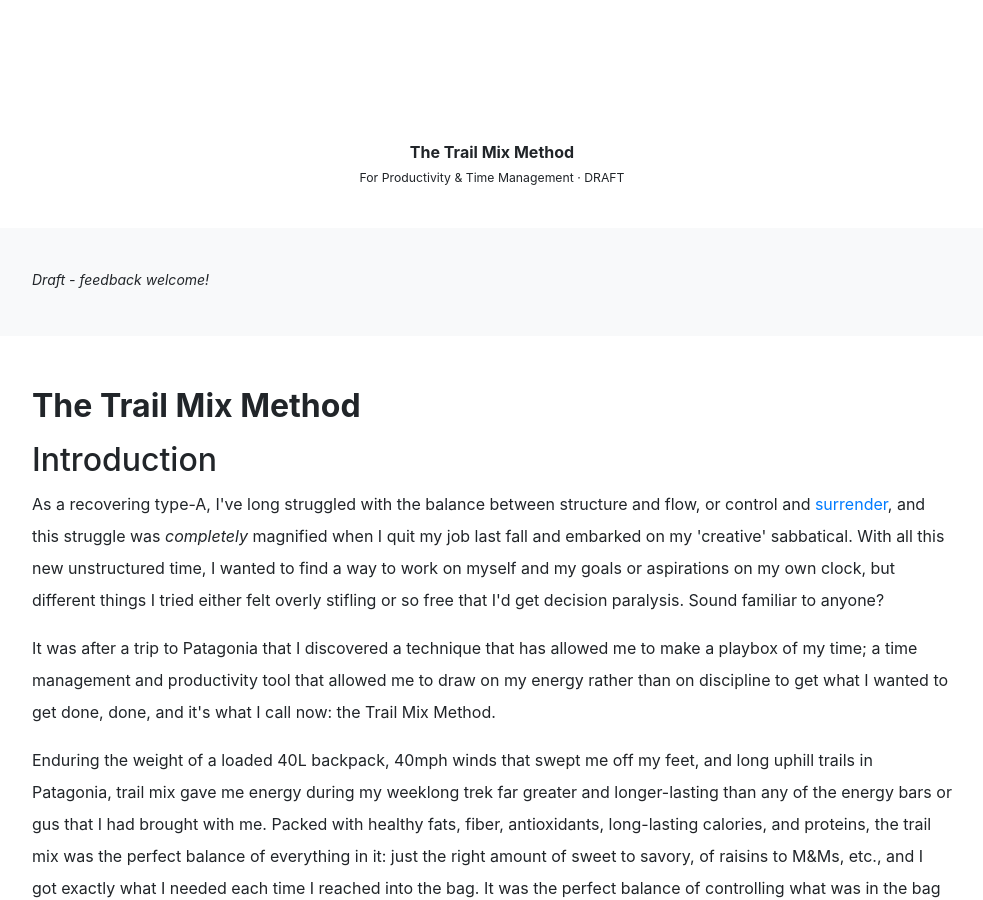
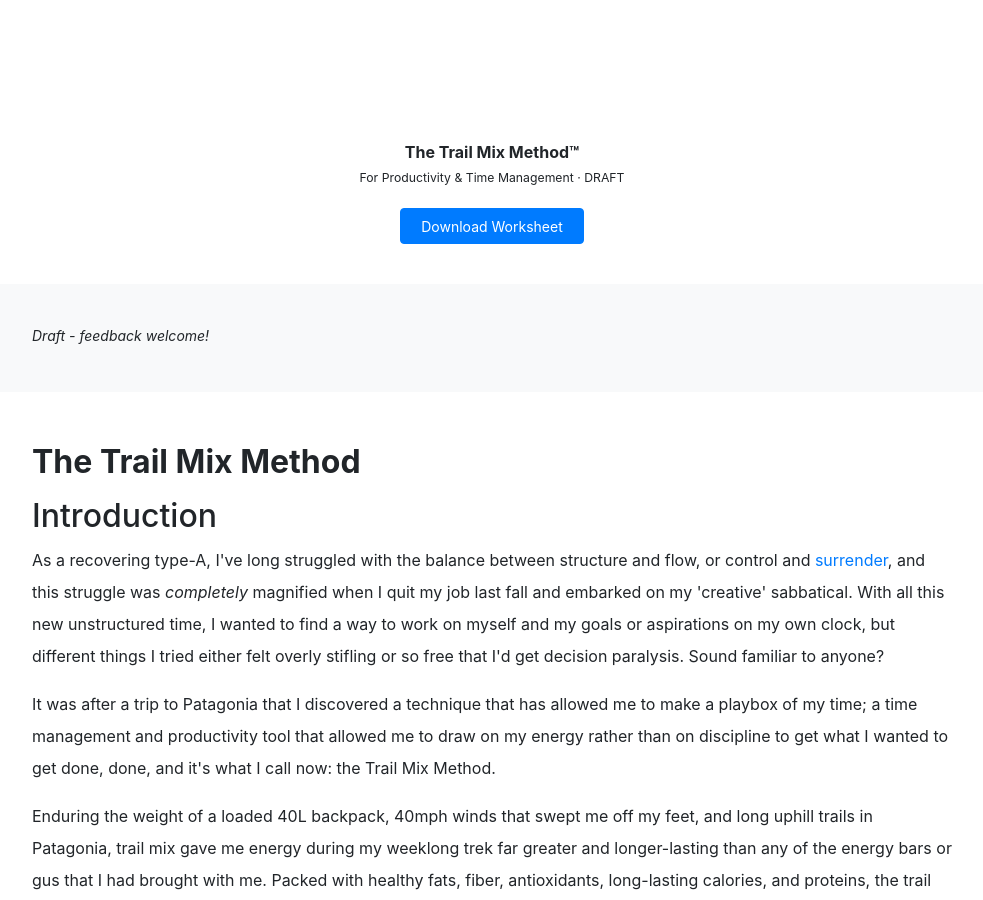
Before and after one commit to dalkat/dalkat.github.io, a Jekyll site: the page built from trailmix.md, in a window 1280 px wide and 900 px high. Shown: the whole window, without its empty margins (148-1131 px from the left). Built offline with Jekyll 4.4.1, drawn with Linux system fonts in a browser that asks for light colours; nearby versions of some CDN libraries; some web fonts are replaced; library files that are not in the unit come from our copies; some of the changed text lies outside the part shown.

Commit message:
TMM 2.4 added worksheet and updated header

```diff
--- a/_layouts/trailmix.html
+++ b/_layouts/trailmix.html
@@ -11,10 +11,13 @@ layout: default-sub
 
       <div class="container" style="padding-top:100px;">
               <div class="intro-text" style="display:block; text-align:center; padding:40px 0;">
-              <div class="intro-lead-in"><b>The Trail Mix Method</b><br><small><small>For Productivity & Time Management  &middot;  DRAFT</small></small>
-              </div></div>
+              <div class="intro-lead-in"><b>The Trail Mix Method&trade;</b><br><small><small>For Productivity & Time Management  &middot;  DRAFT</small></small>
+               <br>
+                <a class="btn btn-primary" href="https://daliakatan.com/TMM" target="_blank" style="margin-top:20px; font-size: 16px;    padding: 5px 20px;    font-weight: 100;    font-style: normal;"><small>Download Worksheet</small></a>
+                </div></div>
         </div>
     </header>
+
 
 
     <section class="blog bg-light" style="padding-top:35px;padding-bottom:25px;">
```
Also changed, not shown: other parts of _layouts/trailmix.html (+1 -1 lines).
